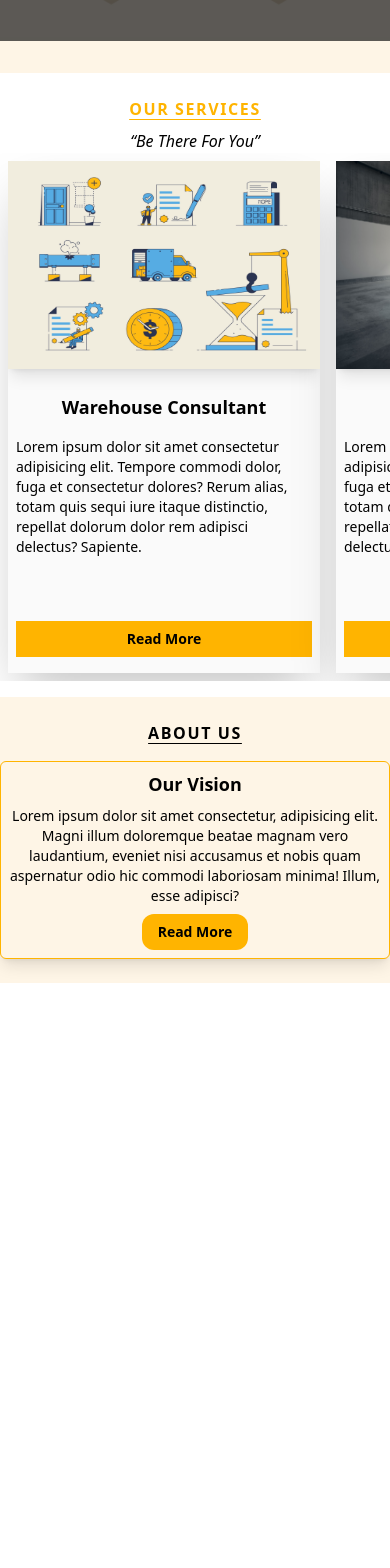
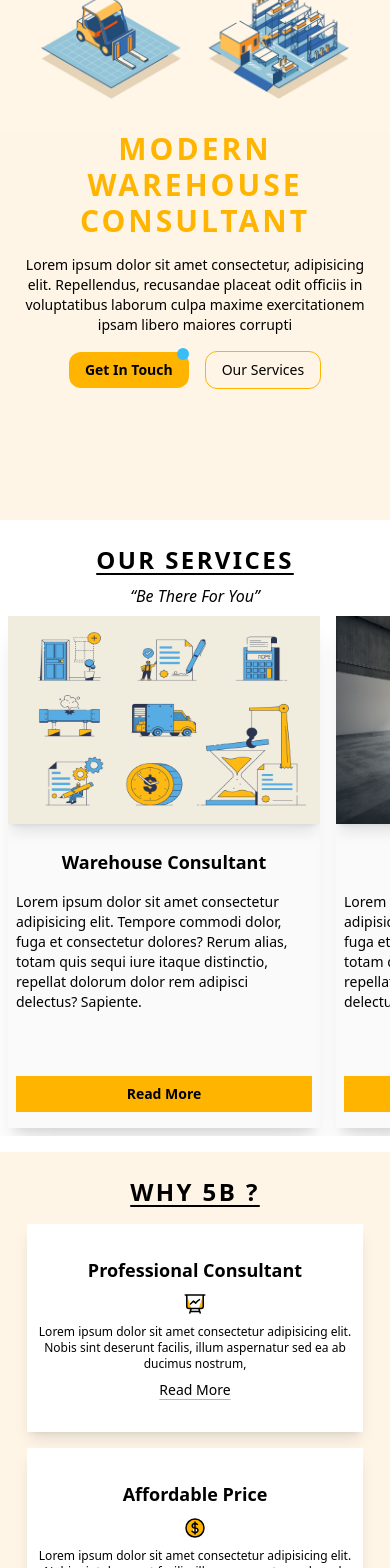
Before and after one commit to nguyenanhhao221/5b-redesign-2.0, a Next.js app: page / in a window 390 px wide. Shown: the part 340-1908 px from the top of the page. Before the commit the page ends 1323 px from the top, so only its background shows below. Built offline with nearby package versions, Linux system fonts and the light colour scheme; what prettier-plugin-tailwindcss would draw is missing.

Commit message:
styles: change About section to Why 5B section, fix Navbar, chores -Maybe move About to a separate page -Navbar in mobile , the button will stay in same position when open or close the menu -Change text-size for hero

```diff
--- a/src/components/About.tsx
+++ /dev/null
@@ -1,36 +0,0 @@
-import Link from "next/link";
-import React from "react";
-
-export const About = () => {
-  const aboutContent: { title: string; content: string }[] = [
-    {
-      title: "our vision",
-      content:
-        "Lorem ipsum dolor sit amet consectetur, adipisicing elit. Magni illum doloremque beatae magnam vero laudantium, eveniet nisi accusamus et nobis quam aspernatur odio hic commodi laboriosam minima! Illum, esse adipisci?",
-    },
-  ];
-  return (
-    <>
-      <h2 className="section-title">About Us</h2>
-      <div className="flex flex-col items-center gap-4 py-2">
-        {/* Should be card */}
-        {aboutContent.map(({ title, content }) => (
-          <div
-            key={title}
-            className="flex flex-col items-center gap-2 rounded-md border border-5b-yellow bg-secondary  py-2 px-1 shadow-lg"
-          >
-            <h3 className="card-title">{title}</h3>
-            <p className="text-center text-sm font-light text-black sm:text-left sm:text-base">
-              {content}
-            </p>
-            <Link href="/about">
-              <button type="button" className="cta-primary">
-                Read More
-              </button>
-            </Link>
-          </div>
-        ))}
-      </div>
-    </>
-  );
-};
--- a/src/components/Header.tsx
+++ b/src/components/Header.tsx
@@ -9,7 +9,7 @@ export const Header = () => {
   return (
     <header
       id="homepage"
-      className="flex w-screen flex-col overflow-hidden bg-secondary py-4 sm:items-center"
+      className="flex h-screen w-screen flex-col overflow-hidden bg-secondary py-4 sm:items-center"
     >
       <div className="flex w-full items-center justify-between p-1 sm:w-[90%] md:w-[80%]">
         <Link href={"/"} className="logo">
@@ -21,7 +21,7 @@ export const Header = () => {
         </Link>
         <Navbar />
       </div>
-      <div className="relative w-full overflow-hidden py-1  lg:flex lg:rounded-lg xl:w-[90%]">
+      <div className="flex h-full w-full flex-col-reverse justify-center overflow-hidden py-1 lg:flex-row lg:rounded-lg xl:w-[90%]">
         <Hero />
       </div>
     </header>
--- a/src/components/Hero.tsx
+++ b/src/components/Hero.tsx
@@ -1,26 +1,30 @@
 import Image from "next/image";
+import Link from "next/link";
 import React from "react";
 import HeroImage from "../../public/hero/2.webp";
 
 export const Hero = () => {
   return (
     <>
-      <div className="absolute inset-0 flex flex-col items-center justify-center space-y-4 bg-neutral-900 bg-opacity-70 px-4 text-center lg:static lg:w-[60%] lg:items-start lg:gap-8 lg:bg-transparent lg:px-10 lg:text-left">
-        <h1 className="text-xl font-extrabold uppercase tracking-widest text-5b-yellow sm:text-2xl md:text-4xl lg:text-6xl ">
+      <div className="flex flex-col items-center justify-center space-y-4 bg-opacity-70 px-4 text-center lg:static lg:w-[60%] lg:items-start lg:gap-8 lg:bg-transparent lg:px-10 lg:text-left">
+        <h1 className="text-3xl font-extrabold uppercase tracking-widest text-5b-yellow sm:text-4xl md:text-5xl lg:text-6xl xl:text-7xl">
           Modern Warehouse Consultant
         </h1>
-        <p className="text-sm text-white sm:text-base md:text-lg lg:text-black">
+        <p className="text-sm sm:text-base md:text-lg lg:text-black">
           Lorem ipsum dolor sit amet consectetur, adipisicing elit. Repellendus,
           recusandae placeat odit officiis in voluptatibus laborum culpa maxime
           exercitationem ipsam libero maiores corrupti
         </p>
         <div className="flex items-center justify-center gap-4">
-          <button type="button" className="cta-primary">
-            get in touch
+          <button type="button" className="cta-primary relative flex">
+            <span>get in touch</span>
+            <span className="absolute -top-1 right-0 inline-flex h-3 w-3 rounded-full bg-sky-400">
+              <span className="relative inline-flex h-full w-full animate-ping rounded-full bg-sky-400 bg-opacity-75"></span>
+            </span>
           </button>
-          <button type="button" className="cta-secondary">
+          <Link href="/#services" className="cta-secondary text-black">
             our services
-          </button>
+          </Link>
         </div>
       </div>
       <Image
--- a/src/components/Navbar.tsx
+++ b/src/components/Navbar.tsx
@@ -27,21 +27,24 @@ export const Navbar = () => {
   //TODO Better navbar in mobile because of close button
   return (
     <>
-      <nav className="mobile-menu z-10 md:hidden">
+      <nav className="z-10">
         {/* Menu for mobile */}
         <button
           type="button"
           title="Open / Close menu"
-          className="hamburger-menu"
+          className="hamburger-menu relative z-50 md:hidden"
           onClick={() => setMenuOpen(!menuOpen)}
         >
           <Bars3Icon
             className={`h-8 w-8 md:hidden ${menuOpen ? `hidden` : `block`}`}
           />
+          <XMarkIcon
+            className={`h-10 w-10 md:hidden ${menuOpen ? `block` : `hidden`}`}
+          />
         </button>
 
         <div
-          className={`right-0 top-0 bottom-0 left-1/4 flex flex-col gap-4 border border-5b-yellow bg-secondary bg-opacity-80 p-1 text-lg font-semibold backdrop-blur-sm ${
+          className={`right-0 top-0 bottom-0 left-1/4 flex flex-col gap-4 border border-5b-yellow bg-white bg-opacity-30 p-1 text-lg font-semibold backdrop-blur-sm ${
             menuOpen ? `fixed` : `hidden`
           }`}
         >
@@ -50,16 +53,12 @@ export const Navbar = () => {
             title="Open / Close menu"
             className="hamburger-menu self-end py-1"
             onClick={() => setMenuOpen(!menuOpen)}
-          >
-            <XMarkIcon
-              className={`h-10 w-10 md:hidden ${menuOpen ? `block` : `hidden`}`}
-            />
-          </button>
+          ></button>
           <ul className={`${menuOpen ? `flex flex-col gap-8` : `hidden`} `}>
             {navItems.map((item) => (
               <>
                 <li
-                  className="box-border block w-full border-b border-b-5b-yellow border-opacity-50 py-2 capitalize "
+                  className="block w-full border-b border-b-5b-yellow border-opacity-50 py-2 capitalize "
                   key={item.name}
                 >
                   {
--- a/src/components/Services/Services.tsx
+++ b/src/components/Services/Services.tsx
@@ -65,7 +65,7 @@ export const Services = () => {
   return (
     <>
       <div className="flex flex-col items-center">
-        <h2 className="section-title text-5b-yellow">Our Services</h2>
+        <h2 className="section-title">Our Services</h2>
         <q className="text-center italic md:text-lg">Be There For You</q>
       </div>
       <div className="2xl:py-12">
@@ -73,7 +73,7 @@ export const Services = () => {
           {serviceMockData.map((service) => (
             <li
               key={service.id}
-              className="group min-w-[80vw] snap-center snap-always overflow-hidden bg-neutral-50 pb-2 shadow-2xl transition-transform last:mr-10 sm:min-w-full sm:place-content-center xl:motion-safe:hover:scale-105"
+              className="group min-w-[80vw] snap-center snap-always overflow-hidden bg-neutral-50 pb-2 shadow-xl transition-transform last:mr-10 sm:min-w-full sm:place-content-center xl:motion-safe:hover:scale-105"
             >
               <ServicesCard service={service} />
             </li>
--- /dev/null
+++ b/src/components/Why5B.tsx
@@ -0,0 +1,60 @@
+import Link from "next/link";
+import React from "react";
+import {
+  CurrencyDollarIcon,
+  RocketLaunchIcon,
+  PresentationChartLineIcon,
+} from "@heroicons/react/24/outline";
+
+export const Why5B = () => {
+  const aboutContent: {
+    title: string;
+    content: string;
+    Icon?: JSX.Element;
+  }[] = [
+    {
+      title: "Professional Consultant",
+      content:
+        "Lorem ipsum dolor sit amet consectetur adipisicing elit. Nobis sint deserunt facilis, illum aspernatur sed ea ab ducimus nostrum,",
+      Icon: <PresentationChartLineIcon className="fill-5b-yellow" />,
+    },
+    {
+      title: "Affordable Price",
+      content:
+        "Lorem ipsum dolor sit amet consectetur adipisicing elit. Nobis sint deserunt facilis, illum aspernatur sed ea ab ducimus nostrum",
+      Icon: <CurrencyDollarIcon className="fill-5b-yellow" />,
+    },
+    {
+      title: "Fast Service",
+      content:
+        "Lorem ipsum dolor sit amet consectetur adipisicing elit. Nobis sint deserunt facilis, illum aspernatur sed ea ab ducimus nostrum",
+      Icon: <RocketLaunchIcon className="fill-5b-yellow" />,
+    },
+  ];
+  return (
+    <>
+      <h2 className="section-title">Why 5B ?</h2>
+      <div className="mx-auto flex flex-col items-center gap-4 p-2 md:place-content-center md:px-10 lg:grid lg:grid-cols-3 lg:place-content-center lg:gap-8 xl:max-w-[90%] xl:px-4 2xl:max-w-[70%]">
+        {/* Should be card */}
+        {aboutContent.map(({ title, content, Icon }) => (
+          <div
+            key={title}
+            className="mx-auto flex w-[90%] flex-col items-center gap-2 bg-white py-8 shadow-lg lg:w-full  "
+          >
+            <h3 className="card-title">{title}</h3>
+            <div className="h-6 w-6 sm:h-10 sm:w-10">{Icon}</div>
+            <p className="px-1 text-center text-xs font-light text-black sm:text-base lg:px-3">
+              {content}
+            </p>
+            <Link
+              href="/about"
+              className="text-sm underline decoration-5b-yellow underline-offset-4"
+            >
+              Read More
+            </Link>
+          </div>
+        ))}
+      </div>
+    </>
+  );
+};
--- a/src/pages/index.tsx
+++ b/src/pages/index.tsx
@@ -1,6 +1,6 @@
 import { type NextPage } from "next";
 import Head from "next/head";
-import { About } from "../components/About";
+import { Why5B } from "../components/Why5B";
 import { Header } from "../components/Header";
 import { Services } from "../components/Services/Services";
 
@@ -15,8 +15,8 @@ const HomePage: NextPage = () => {
         <section id="services" className="bg-white py-4">
           <Services />
         </section>
-        <section id="about-us">
-          <About />
+        <section id="why-5b">
+          <Why5B />
         </section>
       </main>
     </>
--- a/src/styles/globals.css
+++ b/src/styles/globals.css
@@ -11,7 +11,7 @@
   }
 
   .section-title {
-    @apply decoration-clone py-2 text-center text-base font-bold uppercase tracking-widest underline underline-offset-4 md:text-3xl;
+    @apply decoration-clone py-2 text-center text-2xl font-bold uppercase tracking-widest underline underline-offset-4 md:text-4xl;
   }
   .card-title {
     @apply text-center text-lg font-bold capitalize sm:text-xl;
```
